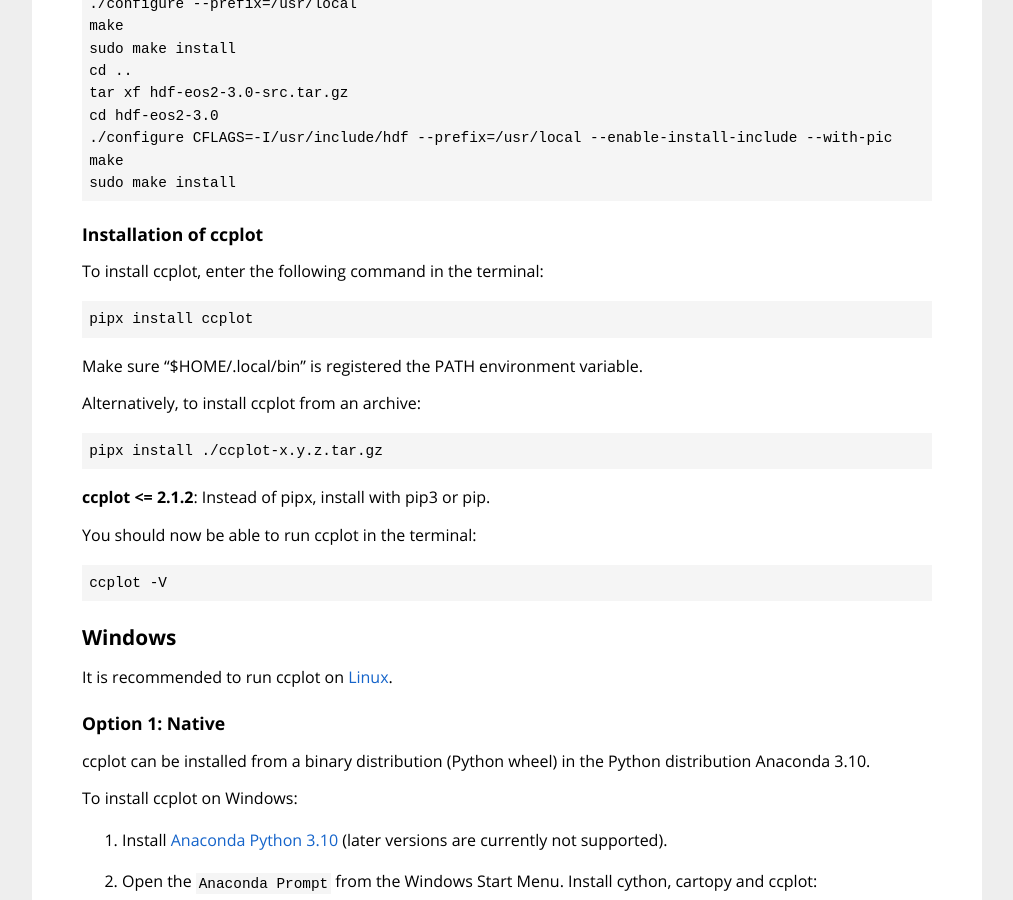
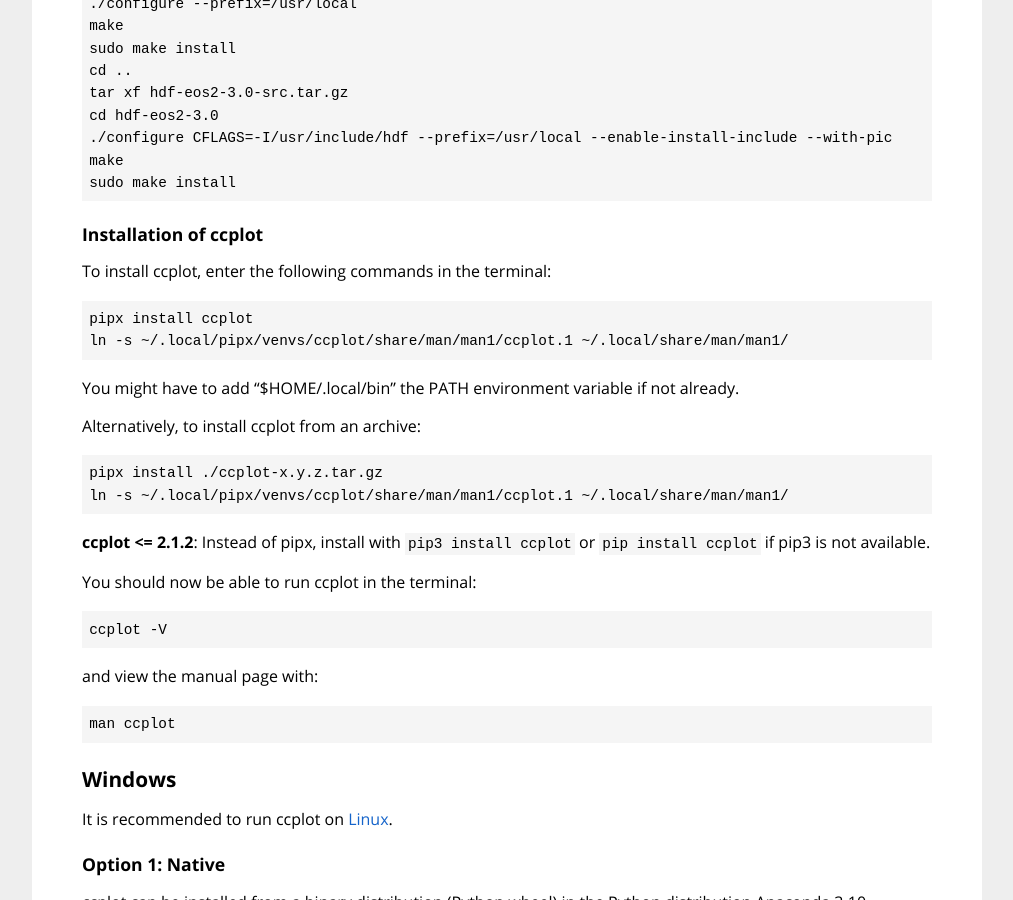
Before and after one commit to peterkuma/ccplot, a Jekyll site: the page built from installation/index.md, in a window 1280 px wide and 900 px high, scrolled down 1210 px. Shown: the whole window, without its empty margins (133-1146 px from the left). Built offline with Jekyll 4.4.1, drawn with Linux system fonts in a browser that asks for light colours.

Commit message:
docs: Improve installation instructions

```diff
--- a/installation/index.md
+++ b/installation/index.md
@@ -236,21 +236,29 @@
 
 ### Installation of ccplot
 
-To install ccplot, enter the following command in the terminal:
+To install ccplot, enter the following commands in the terminal:
 
-	pipx install ccplot
+    pipx install ccplot
+    ln -s ~/.local/pipx/venvs/ccplot/share/man/man1/ccplot.1 ~/.local/share/man/man1/
 
-Make sure "$HOME/.local/bin" is registered the PATH environment variable.
+You might have to add "$HOME/.local/bin" the PATH environment variable if not
+already.
 
 Alternatively, to install ccplot from an archive:
 
     pipx install ./ccplot-x.y.z.tar.gz
+    ln -s ~/.local/pipx/venvs/ccplot/share/man/man1/ccplot.1 ~/.local/share/man/man1/
 
-**ccplot <= 2.1.2**: Instead of pipx, install with pip3 or pip.
+**ccplot <= 2.1.2**: Instead of pipx, install with `pip3 install ccplot` or
+`pip install ccplot` if pip3 is not available.
 
 You should now be able to run ccplot in the terminal:
 
     ccplot -V
+
+and view the manual page with:
+
+    man ccplot
 
 Windows
 -------
```
